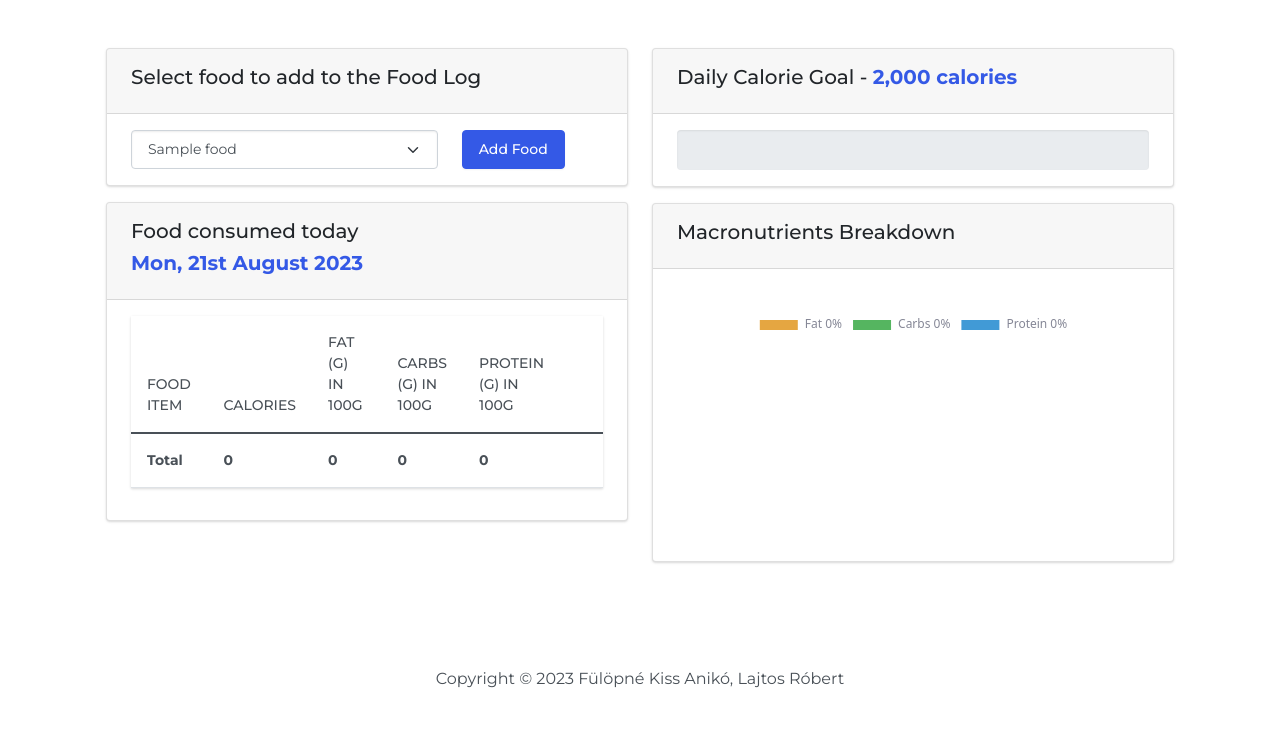
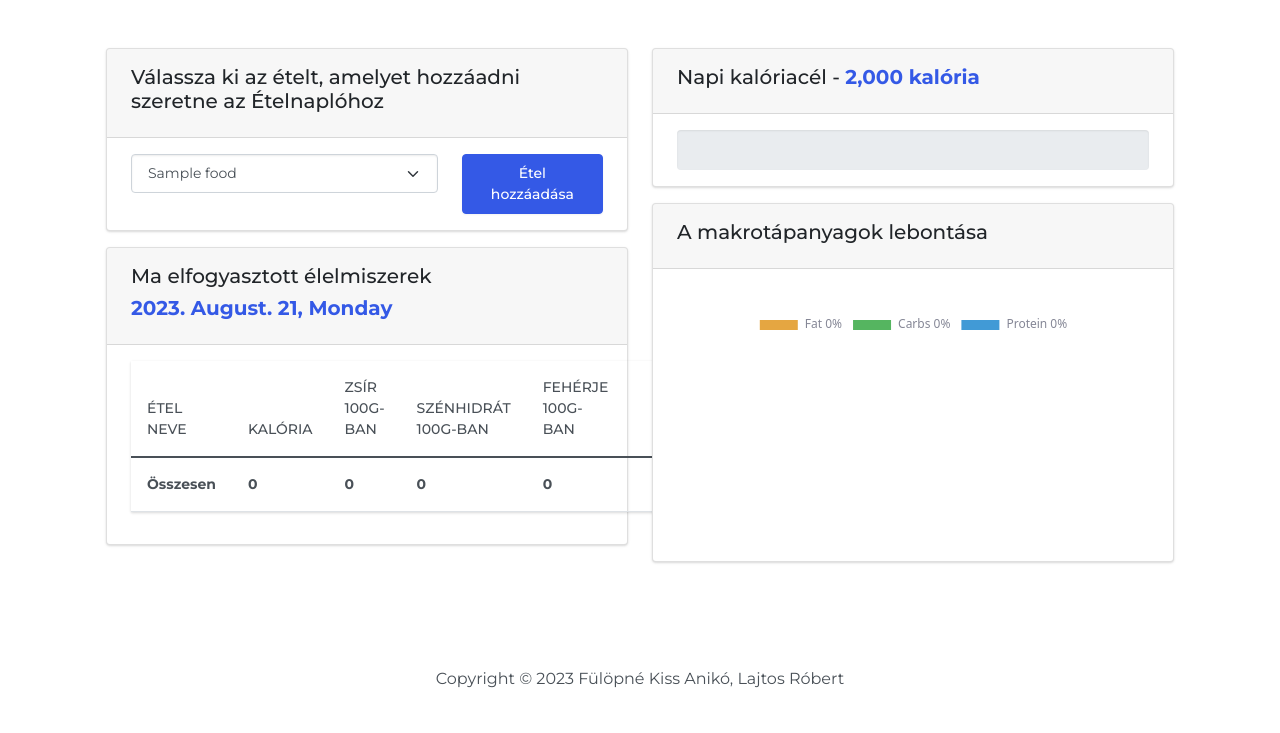
Before and after one commit to lajtosrob/KaloriaBoom, a Django app: page /food/foodlog in a window 1280 px wide. Shown: the part 67-800 px from the top of the page. Run offline with Django 3.2, Linux system fonts and the light colour scheme; a user stored in the database is signed in; tables that the repository leaves empty hold one stand-in row (values such as "Sample post"); data that the repository does not hold is empty; some libraries are stand-ins or nearby versions.

Commit message:
dátum magyarítása

```diff
--- a/config/settings.py
+++ b/config/settings.py
@@ -98,9 +98,9 @@ AUTH_PASSWORD_VALIDATORS = [
 # Internationalization
 # https://docs.djangoproject.com/en/3.2/topics/i18n/
 
-LANGUAGE_CODE = 'en-us'
+LANGUAGE_CODE = 'hu-hu'
 
-TIME_ZONE = 'UTC'
+TIME_ZONE = 'Europe/Budapest'
 
 USE_I18N = True
 
--- a/templates/food_log.html
+++ b/templates/food_log.html
@@ -17,7 +17,7 @@
 
                             <div class='card bg-secondary mb-3'>
                                 <div class='card-header'>
-                                    <h5>Select food to add to the Food Log</h5>
+                                    <h5>Válassza ki az ételt, amelyet hozzáadni szeretne az Ételnaplóhoz</h5>
                                 </div>
                                 <div class='card-body'>
 
@@ -37,7 +37,7 @@
                                                     </div>
                                                     <div class='col-4'>
                                                         <button type='submit' class='btn btn-primary'>
-                                                            Add Food
+                                                            Étel hozzáadása
                                                         </button>
                                                     </div>
                                                 </div>
@@ -51,19 +51,20 @@
                             <div class='card bg-secondary mb-3'>
 
                                 <div class='card-header'>
-                                    <h5>Food consumed today</h5>
-                                    <h5><strong class='text-primary'>{% now 'D, jS F Y' %}</strong></h5>
+                                    <h5>Ma elfogyasztott élelmiszerek</h5>
+                                    {% comment %} <h5><strong class='text-primary'>{% now 'D, jS F Y' %}</strong></h5> {% endcomment %}
+                                    <h5><strong class='text-primary'>{% now "Y. F. j, l" %}</strong></h5>
                                 </div>
                                 <div class='card-body'>
 
                                     <table id='foodtable' class='table table-hover'>
                                         <thead>
                                             <tr>
-                                                <th scope='col' class='col-md-2'>Food Item</th>
-                                                <th scope='col' class='col-md-2'>Calories</th>
-                                                <th scope='col' class='col-md-2'>Fat (g) in 100g</th>
-                                                <th scope='col' class='col-md-2'>Carbs (g) in 100g</th>
-                                                <th scope='col' class='col-md-2'>Protein (g) in 100g</th>
+                                                <th scope='col' class='col-md-2'>Étel neve</th>
+                                                <th scope='col' class='col-md-2'>Kalória</th>
+                                                <th scope='col' class='col-md-2'>Zsír 100g-ban</th>
+                                                <th scope='col' class='col-md-2'>Szénhidrát 100g-ban</th>
+                                                <th scope='col' class='col-md-2'>Fehérje 100g-ban</th>
                                                 <th scope='col' class='col-md-2'></th>
                                             </tr>
                                         </thead>
@@ -83,7 +84,7 @@
                                             </tr>
                                         {% endfor %}
                                             <tr>
-                                                <td id='foodName' class='col-md-2'><b>Total</b></td>
+                                                <td id='foodName' class='col-md-2'><b>Összesen</b></td>
                                                 <td id='totalCalories' class='col-md-2'><b></b></td>
                                                 <td id='totalFat' class='col-md-2'><b></b></td>
                                                 <td id='totalCarbohydrates' class='col-md-2'><b></b></td>
@@ -102,7 +103,7 @@
 
                             <div class='card bg-secondary mb-3'>
                                 <div class='card-header'>
-                                    <h5>Daily Calorie Goal - <strong class='text-primary'>2,000 calories</strong></h5>
+                                    <h5>Napi kalóriacél - <strong class='text-primary'>2,000 kalória</strong></h5>
                                 </div>
                                 <div class='card-body justify-content-center'>
 
@@ -123,7 +124,7 @@
 
                             <div class='card bg-secondary mb-3'>
                                 <div class='card-header'>
-                                    <h5>Macronutrients Breakdown</h5>
+                                    <h5>A makrotápanyagok lebontása</h5>
                                 </div>
                                 <div class='card-body justify-content-center'>
                                     <div class='chart-pie pt-4'>
```
